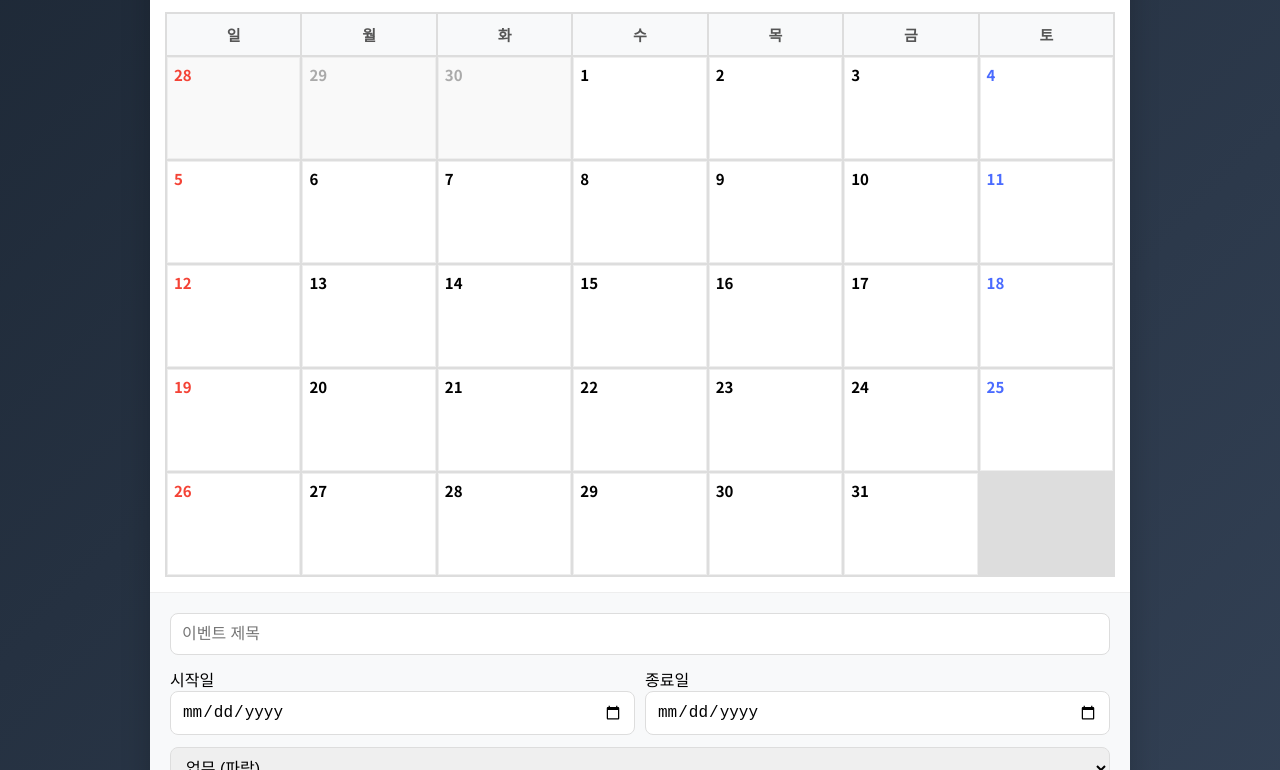
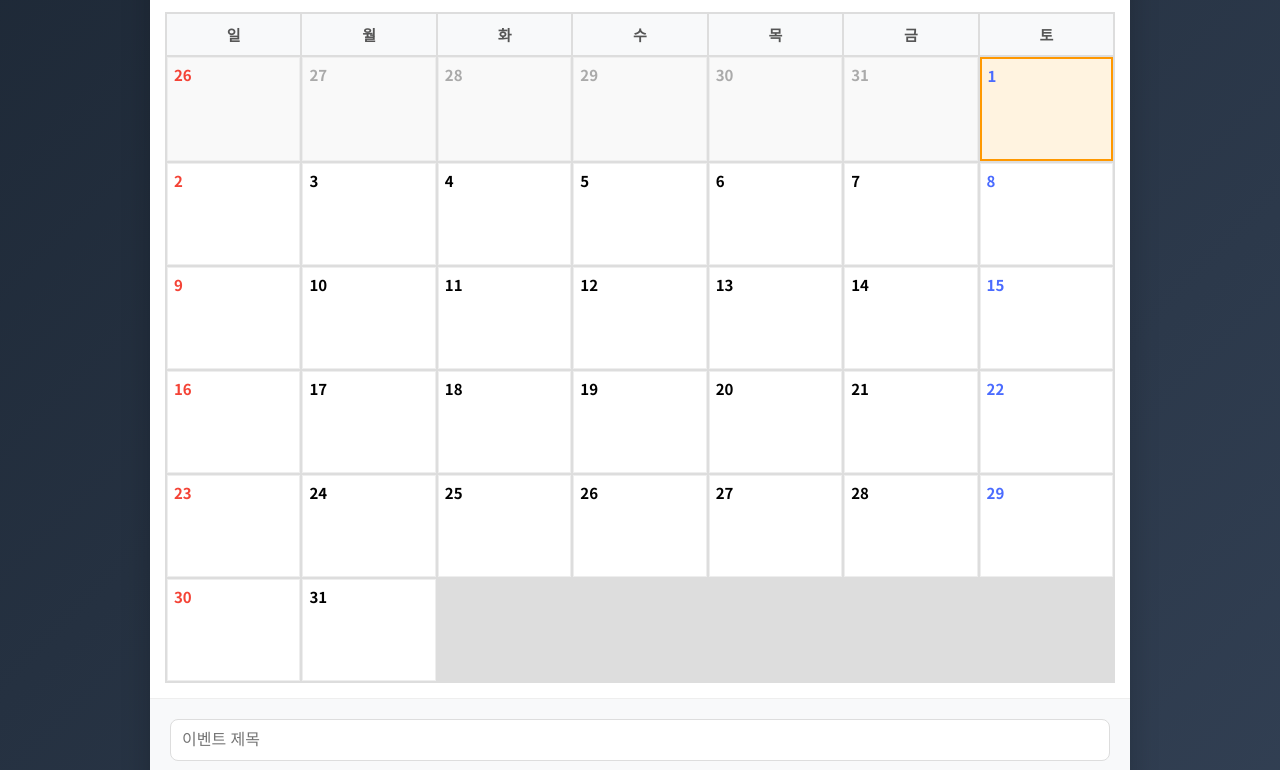
Before and after one commit to ziny88/ziny88.github.io, a plain HTML site: page index.html in a window 1280 px wide. Shown: the part 76-846 px from the top of the page. Drawn offline with Linux system fonts and the light colour scheme; no server answers.

Commit message:
Update index.html

```diff
--- a/index.html
+++ b/index.html
@@ -126,7 +126,7 @@
   	     };
         firebase.initializeApp(firebaseConfig);
         const db = firebase.database();
-        let currentDate = new Date(2026, 6, 1);
+        let currentDate = new Date();
         let selectedDate = null;
         let currentEvents = {};
         let editingIndex = null;
```
